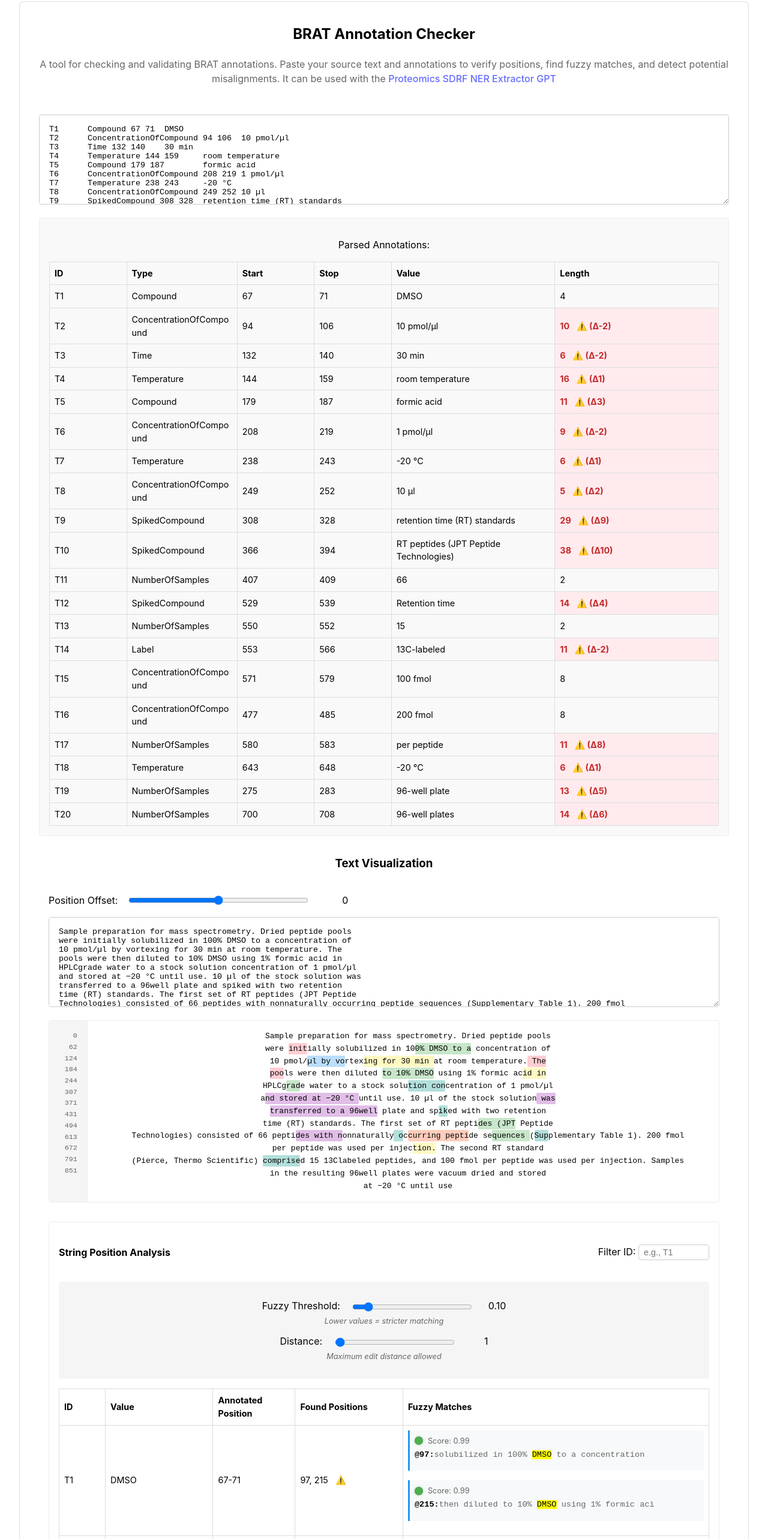
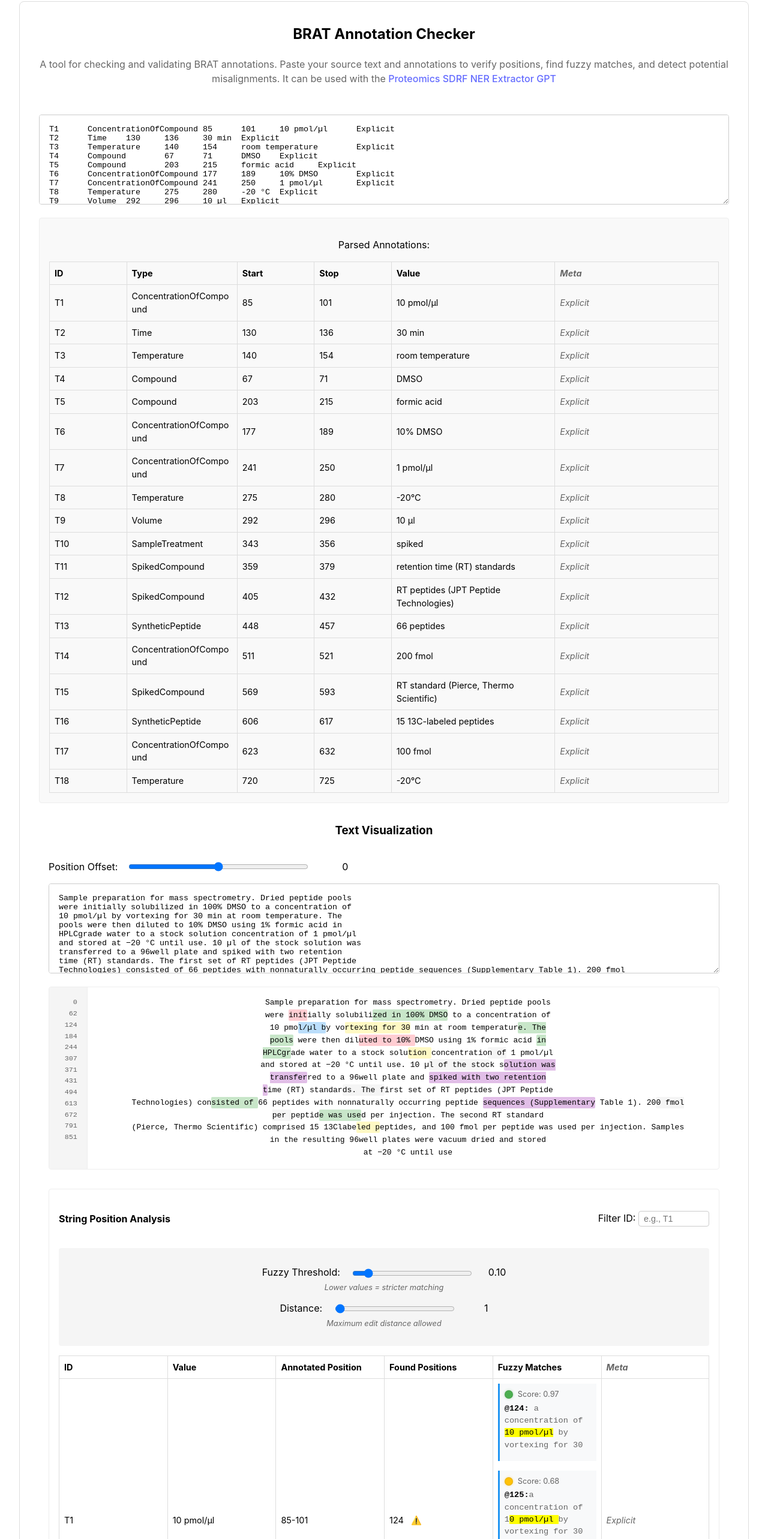
Before and after one commit to tkschmidt/bratAnn, a Vue app: page / in a window 1280 px wide. Shown: the part 62-2628 px from the top of the page at 60% size. Built offline with nearby package versions, Linux system fonts and the light colour scheme.

Commit message:
More documentation

```diff
--- a/src/components/AnnotatedText.vue
+++ b/src/components/AnnotatedText.vue
@@ -92,11 +92,12 @@
       <table class="matches-table">
         <thead>
           <tr>
-            <th class="col-id">ID</th>
-            <th class="col-value">Value</th>
-            <th class="col-position">Annotated Position</th>
-            <th class="col-found">Found Positions</th>
-            <th class="col-fuzzy">Fuzzy Matches</th>
+            <th>ID</th>
+            <th>Value</th>
+            <th>Annotated Position</th>
+            <th>Found Positions</th>
+            <th>Fuzzy Matches</th>
+            <th>Meta</th>
           </tr>
         </thead>
         <tbody>
@@ -116,7 +117,6 @@
               </span>
             </td>
             <td>
-              <div v-if="match.fuzzyMatches.length === 0">No fuzzy matches found</div>
               <div v-for="(fuzzyMatch, index) in match.fuzzyMatches"
                    :key="index"
                    class="fuzzy-match">
@@ -131,6 +131,7 @@
                 </div>
               </div>
             </td>
+            <td>{{ match.meta || '-' }}</td>
           </tr>
         </tbody>
       </table>
@@ -343,7 +344,8 @@ const stringMatches = computed(() => {
       hasPositionMismatch: !exactPositions.includes(ann.start_position),
       mismatchInfo: !exactPositions.includes(ann.start_position)
         ? `Annotated position (${ann.start_position}) not found in exact matches`
-        : ''
+        : '',
+      meta: ann.meta
     }
   })
 })
@@ -644,4 +646,11 @@ mark {
 .context-text {
   color: #666;
 }
+
+.matches-table th:last-child,
+.matches-table td:last-child {
+  width: 15%;
+  color: #666;
+  font-style: italic;
+}
 </style>
--- a/src/components/bratAnn.vue
+++ b/src/components/bratAnn.vue
@@ -17,22 +17,17 @@
               <th>Start</th>
               <th>Stop</th>
               <th>Value</th>
-              <th>Length</th>
+              <th>Meta</th>
             </tr>
           </thead>
           <tbody>
-            <tr v-for="ann in annotationsWithLength" :key="ann.id">
+            <tr v-for="ann in parsedAnnotations" :key="ann.id">
               <td>{{ ann.id }}</td>
               <td>{{ ann.key }}</td>
               <td>{{ ann.start_position }}</td>
               <td>{{ ann.stop_position }}</td>
               <td>{{ ann.value }}</td>
-              <td :class="{ 'length-mismatch': ann.hasLengthMismatch }">
-                {{ ann.valueLength }}
-                <span v-if="ann.hasLengthMismatch" class="mismatch-info" :title="ann.mismatchInfo">
-                  ⚠️ (Δ{{ ann.lengthDelta }})
-                </span>
-              </td>
+              <td>{{ ann.meta || '-' }}</td>
             </tr>
           </tbody>
         </table>
@@ -66,26 +61,24 @@ per peptide was used per injection. The second RT standard
 in the resulting 96well plates were vacuum dried and stored
 at −20 °C until use`
 
-const defaultAnnotations = `T1	Compound 67 71	DMSO
-T2	ConcentrationOfCompound 94 106	10 pmol/µl
-T3	Time 132 140	30 min
-T4	Temperature 144 159	room temperature
-T5	Compound 179 187	formic acid
-T6	ConcentrationOfCompound 208 219	1 pmol/µl
-T7	Temperature 238 243	-20 °C
-T8	ConcentrationOfCompound 249 252	10 µl
-T9	SpikedCompound 308 328	retention time (RT) standards
-T10	SpikedCompound 366 394	RT peptides (JPT Peptide Technologies)
-T11	NumberOfSamples 407 409	66
-T12	SpikedCompound 529 539	Retention time
-T13	NumberOfSamples 550 552	15
-T14	Label 553 566	13C-labeled
-T15	ConcentrationOfCompound 571 579	100 fmol
-T16	ConcentrationOfCompound 477 485	200 fmol
-T17	NumberOfSamples 580 583	per peptide
-T18	Temperature 643 648	-20 °C
-T19	NumberOfSamples 275 283	96-well plate
-T20	NumberOfSamples 700 708	96-well plates`
+const defaultAnnotations = `T1	ConcentrationOfCompound	85	101	10 pmol/µl	Explicit
+T2	Time	130	136	30 min	Explicit
+T3	Temperature	140	154	room temperature	Explicit
+T4	Compound	67	71	DMSO	Explicit
+T5	Compound	203	215	formic acid	Explicit
+T6	ConcentrationOfCompound	177	189	10% DMSO	Explicit
+T7	ConcentrationOfCompound	241	250	1 pmol/µl	Explicit
+T8	Temperature	275	280	-20 °C	Explicit
+T9	Volume	292	296	10 µl	Explicit
+T10	SampleTreatment	343	356	spiked	Explicit
+T11	SpikedCompound	359	379	retention time (RT) standards	Explicit
+T12	SpikedCompound	405	432	RT peptides (JPT Peptide Technologies)	Explicit
+T13	SyntheticPeptide	448	457	66 peptides	Explicit
+T14	ConcentrationOfCompound	511	521	200 fmol	Explicit
+T15	SpikedCompound	569	593	RT standard (Pierce, Thermo Scientific)	Explicit
+T16	SyntheticPeptide	606	617	15 13C-labeled peptides	Explicit
+T17	ConcentrationOfCompound	623	632	100 fmol	Explicit
+T18	Temperature	720	725	-20 °C	Explicit`
 
 const inputText = ref(defaultAnnotations)
 const parsedAnnotations = ref([])
@@ -117,22 +110,22 @@ const normalizeText = (text) => {
     .replace(/\u2009/g, ' ') // Replace thin spaces
     .replace(/µ/g, 'µ')     // Normalize micro symbol
     .replace(/\r\n/g, '\n') // Normalize line endings
+    .replace(/(\d+)\s*[°˚]\s*([CF])/g, '$1°$2')  // Normalize temperature format
+    .replace(/[−‐‑‒–—―]/g, '-') // Normalize all types of dashes/hyphens
 }
 
 const handleTextChange = () => {
   const lines = inputText.value.split('\n').filter(line => line.trim())
 
   parsedAnnotations.value = lines.map(line => {
-    const [id, keyWithPosition, ...valueParts] = line.split('\t')
-    const [key, startPos, endPos] = keyWithPosition.split(' ')
-    const value = normalizeText(valueParts.join('\t').trim())
-
+    const parts = line.split('\t')
     return {
-      id,
-      key,
-      start_position: parseInt(startPos),
-      stop_position: parseInt(endPos),
-      value
+      id: parts[0] || '',
+      key: parts[1] || '',
+      start_position: parseInt(parts[2]) || 0,
+      stop_position: parseInt(parts[3]) || 0,
+      value: parts[4] ? normalizeText(parts[4]) : '',
+      meta: parts[5] || null
     }
   })
 }
@@ -213,6 +206,12 @@ handleTextChange()
   width: 10%;
 }
 
+.annotation-table th:last-child,
+.annotation-table td:last-child {
+  color: #666;
+  font-style: italic;
+}
+
 .length-mismatch {
   background-color: #ffebee;
   color: #c62828;
```
Also changed, not shown: 1 other file (tests, documents, lock files or other folders).
